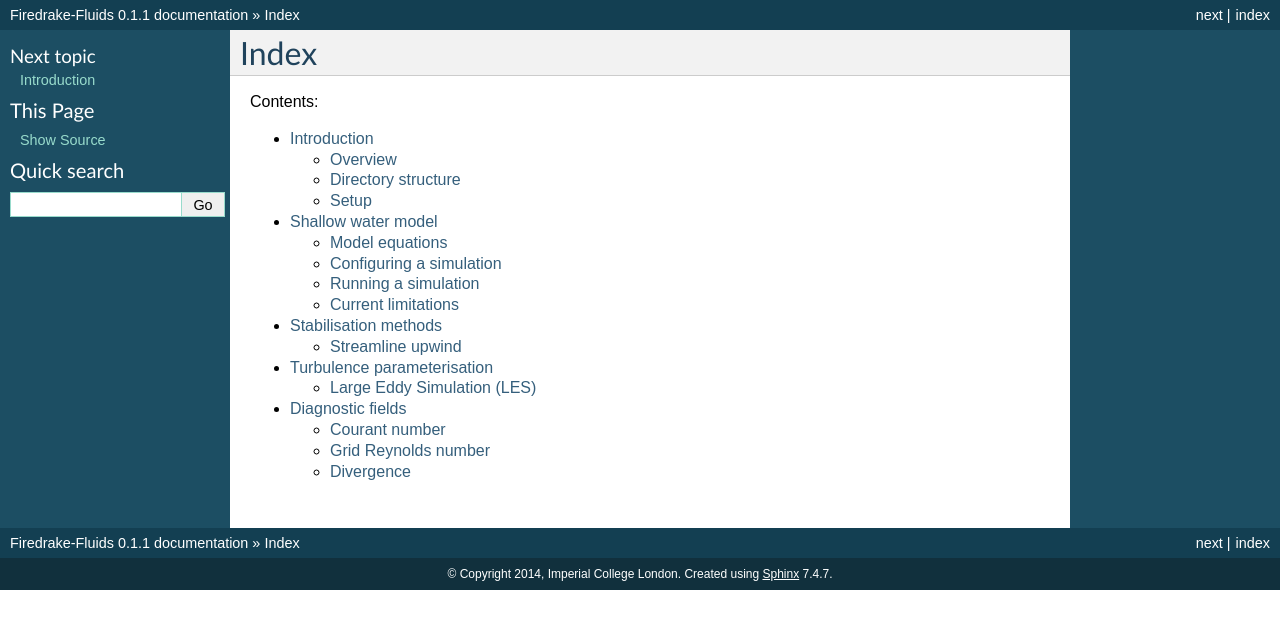
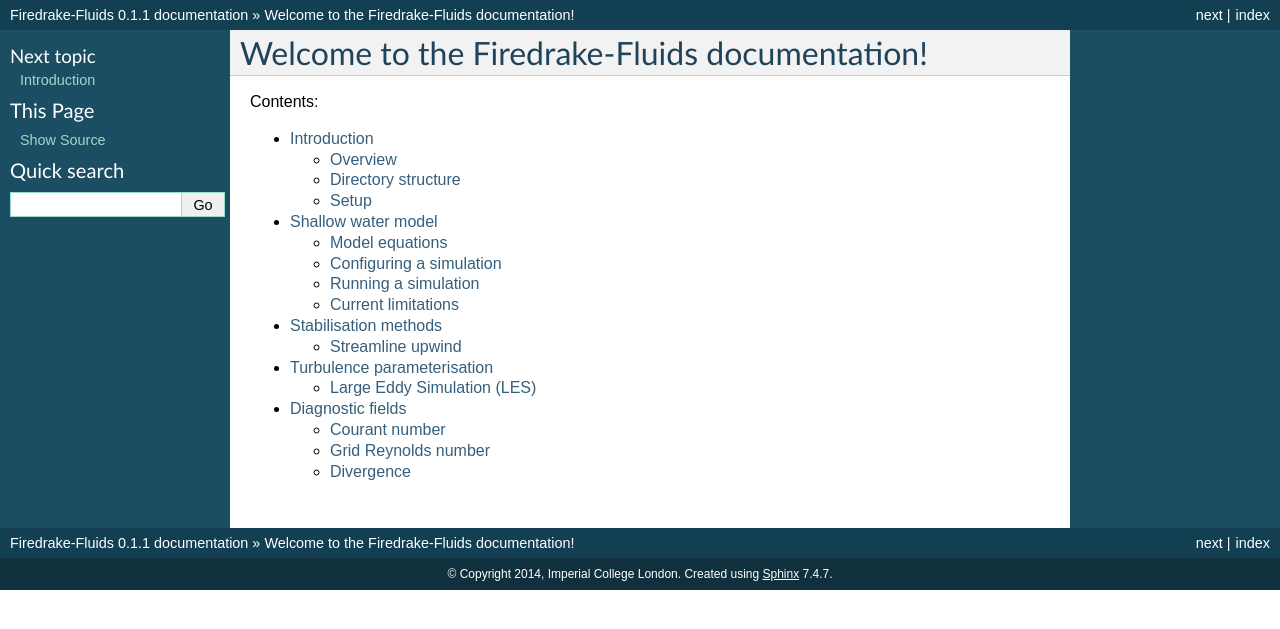
Before and after one commit to firedrakeproject/firedrake-fluids, a Sphinx documentation site: the page built from docs/source/index.rst, in a window 1280 px wide. Shown: the top 629 px of the page. Built offline with Sphinx 7.4.7, drawn with Linux system fonts in a browser that asks for light colours; pages that are not in the unit, such as notebooks, are missing from menus.

Commit message:
Changed index page title.

```diff
--- a/docs/source/index.rst
+++ b/docs/source/index.rst
@@ -3,8 +3,8 @@
    You can adapt this file completely to your liking, but it should at least
    contain the root `toctree` directive.
 
-Index
-=====
+Welcome to the Firedrake-Fluids documentation!
+==============================================
 
 Contents:
 
```
